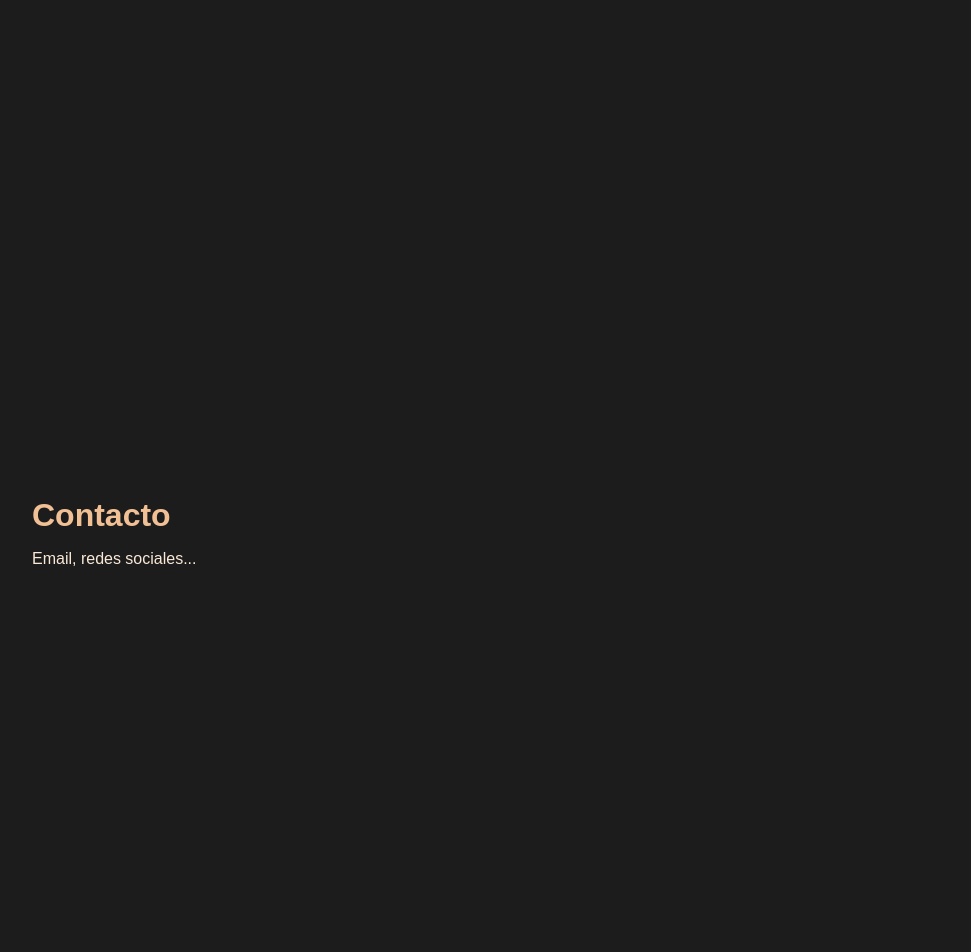
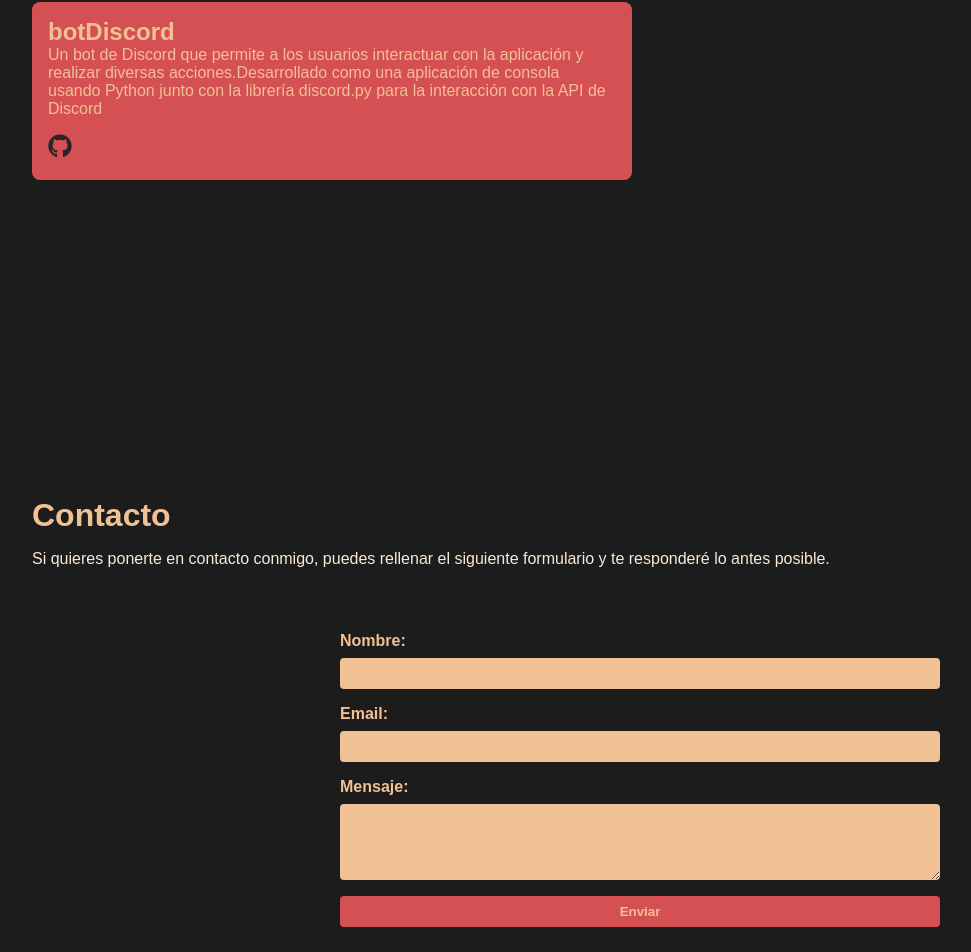
Before and after one commit to Yago-Rueda-24/Portfolio, a React (Vite) app: page / in a window 1280 px wide. Shown: the part 1995-2947 px from the top of the page, without its empty margins (0-971 px from the left). Built offline with nearby package versions, Linux system fonts and the light colour scheme.

Commit message:
sección de contacto

```diff
--- a/src/index.css
+++ b/src/index.css
@@ -80,12 +80,55 @@
 
 .github-link {
   font-size: 1.5rem;
-  color: #000;
+  color: #262626;
   transition: color 0.3s ease;
   margin-top: 1rem;
   display: inline-block;
 }
 
 .github-link:hover {
-  color: #00ccff;
+  color: #747b7e;
 }
+
+.contact-form {
+  display: flex;
+  flex-direction: column;
+  gap: 1rem;
+  max-width: 600px;
+  margin: auto;
+  margin-top: 4rem;
+  align-content: right;
+}
+
+.contact-form>label {
+  display: flex;
+  flex-direction: column;
+  color: var(--color-2);
+  font-weight: bold;
+  gap: 0.5rem;
+}
+.contact-form>label>input,
+.contact-form>label>textarea {
+  padding: 0.5rem;
+  border: none;
+  border-radius: 4px;
+  background-color: var(--color-2);
+  color: var(--color-3);
+  max-width: 100%;
+  min-width: 100%;
+  min-height: 30px;
+}
+
+.form-button{
+  padding: 0.5rem;
+  border: none;
+  border-radius: 4px;
+  background-color: var(--color-1);
+  color: var(--color-2);
+  font-weight: bold;
+  cursor: pointer;
+}
+
+.form-button:hover {
+  background-color: #b43436;
+}
--- a/src/pages/Home.jsx
+++ b/src/pages/Home.jsx
@@ -19,17 +19,41 @@
                 <h1>Proyectos</h1>
                 <p>Estos son algunos de los proyectos que he desarrollado para aprender, mejorar y aplicar mis conocimientos en programación.</p>
                 <div className="projects-grid">
-                    <Project title={"Workoutbuddy"} description={"Un gestor de entrenamiento que ayuda a los usuarios a organizar sus entrenamientos y medir su progreso."+
+                    <Project title={"Workoutbuddy"} description={"Un gestor de entrenamiento que ayuda a los usuarios a organizar sus entrenamientos y medir su progreso." +
                         "Esta desarrollado como un servicio web que usa HTML5 para el frontend, java spring para el backend y mysql como base de datos"}
-                    github={"https://github.com/Yago-Rueda-24/WorkoutBuddy"}
+                        github={"https://github.com/Yago-Rueda-24/WorkoutBuddy"}
                     />
+                    <Project title={"PasswordFury"} description={"Un gestor de contraseñas que permite a los usuarios almacenar y gestionar sus contraseñas de forma segura." +
+                        "Desarrollado como una aplicación de escritorio usando java para la programación y JavaFX en la interfaz de usuario"}
+                        github={"https://github.com/Yago-Rueda-24/PassWordFuryV2"}
+                    />
+                    <Project title={"botDiscord"} description={"Un bot de Discord que permite a los usuarios interactuar con la aplicación y realizar diversas acciones." +
+                        "Desarrollado como una aplicación de consola usando Python junto con la librería discord.py para la interacción con la API de Discord"}
+                        github={"https://github.com/Yago-Rueda-24/botDiscord"}
 
+                    />
                 </div>
             </section>
 
             <section id="contact" className="section">
                 <h1>Contacto</h1>
-                <p>Email, redes sociales...</p>
+                <p>Si quieres ponerte en contacto conmigo, puedes rellenar el siguiente formulario y te responderé lo antes posible.</p>
+
+                <form className="contact-form">
+                    <label>
+                        Nombre:
+                        <input type="text" name="name" required />
+                    </label>
+                    <label>
+                        Email:
+                        <input type="email" name="email" required />
+                    </label>
+                    <label>
+                        Mensaje:
+                        <textarea name="message" rows="4" required></textarea>
+                    </label>
+                    <button className="form-button" type="submit">Enviar</button>
+                </form>
             </section>
         </>
     );
```
